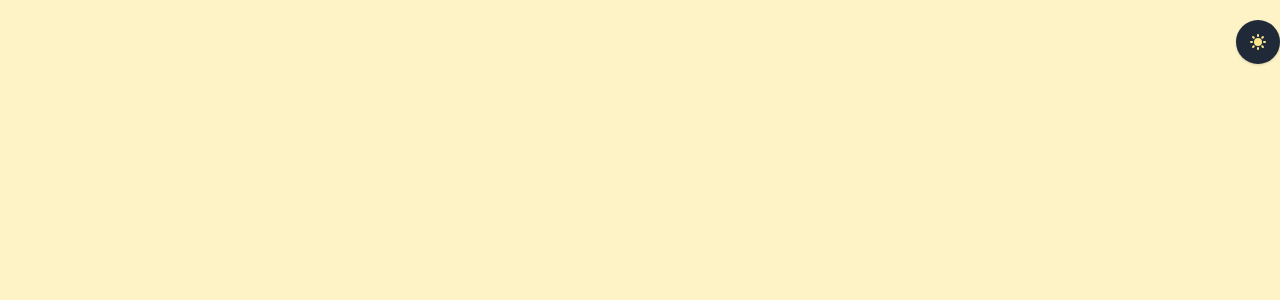
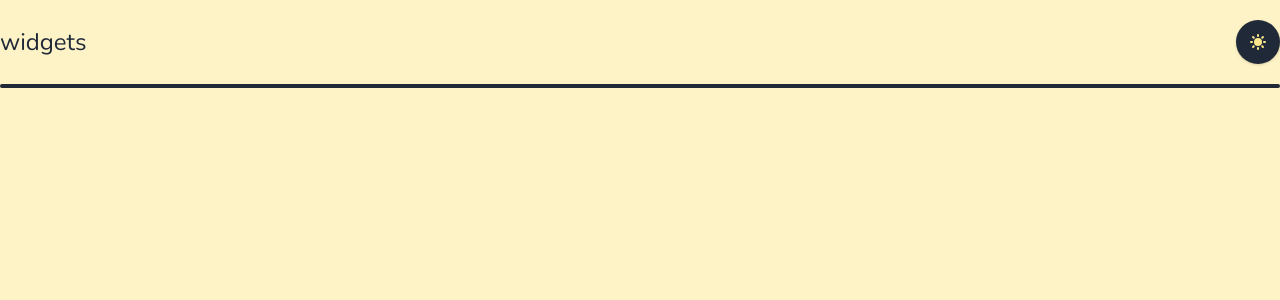
Before and after one commit to lbluigi/widgets, a React (Vite) app: page / in a window 1280 px wide. Shown: the top 300 px of the page. Built offline with nearby package versions, Linux system fonts and the light colour scheme.

Commit message:
add header

```diff
--- a/src/App.tsx
+++ b/src/App.tsx
@@ -1,4 +1,4 @@
-import ToggleTheme from 'components/ToggleTheme'
+import Header from 'components/Header'
 import { FC, useEffect } from 'react'
 import { useDispatch } from 'react-redux'
 import { setTheme } from 'redux-store/theme/themeThunks'
@@ -12,9 +12,7 @@ const App: FC = () => {
 
 	return (
 		<div className="container mx-auto py-5 px-5 md:px-0 app transition">
-			<div className="flex justify-end">
-				<ToggleTheme />
-			</div>
+			<Header />
 		</div>
 	)
 }
--- /dev/null
+++ b/src/components/Header.tsx
@@ -0,0 +1,37 @@
+import { FC } from 'react'
+import cls from 'utils/classNames'
+import ToggleTheme from './ToggleTheme'
+
+const Header: FC = () => {
+	return (
+		<>
+			<div className="flex justify-between items-center">
+				<h1
+					className={cls([
+						'text-2xl',
+						'text-gray-800',
+						'dark:text-yellow-200',
+						'transition',
+					])}>
+					widgets
+				</h1>
+
+				<ToggleTheme />
+			</div>
+
+			<div
+				className={cls([
+					'mt-5',
+					'bg-gray-800',
+					'dark:bg-yellow-200',
+					'h-1',
+					'rounded-full',
+					'transition',
+					'animate-long',
+				])}
+			/>
+		</>
+	)
+}
+
+export default Header
--- a/src/components/ToggleTheme.tsx
+++ b/src/components/ToggleTheme.tsx
@@ -3,6 +3,8 @@ import { RootState } from 'redux-store'
 import { toggleTheme } from 'redux-store/theme/themeSlice'
 import { SunIcon, MoonIcon } from '@heroicons/react/solid'
 import { useMemo } from 'react'
+import toggleBodyThemeClass from 'utils/toggleBodyThemeClass'
+import cls from 'utils/classNames'
 
 const ToggleTheme = () => {
 	const theme = useSelector((state: RootState) => state.theme.value)
@@ -10,15 +12,25 @@ const ToggleTheme = () => {
 	const isLight = useMemo(() => theme === 'light', [theme])
 
 	const onClick = () => {
-		dispatch(toggleTheme(isLight ? 'dark' : 'light'))
+		const newTheme = isLight ? 'dark' : 'light'
+
+		dispatch(toggleTheme(newTheme))
+
+		toggleBodyThemeClass(newTheme)
 	}
 
 	return (
 		<button
 			onClick={onClick}
 			type="button"
-			// eslint-disable-next-line max-len
-			className="transition rounded-full p-3 shadow bg-gray-800 dark:bg-yellow-200">
+			className={cls([
+				'transition',
+				'rounded-full',
+				'p-3',
+				'shadow',
+				'bg-gray-800',
+				'dark:bg-yellow-200',
+			])}>
 			{isLight ? (
 				<SunIcon className="h-5 w-5 text-yellow-200" />
 			) : (
--- a/src/index.css
+++ b/src/index.css
@@ -1,6 +1,10 @@
 @tailwind base;
 @tailwind components;
 @tailwind utilities;
+
+body {
+  font-family: 'Nunito', sans-serif;
+}
 
 body.light {
   @apply bg-yellow-100;
--- a/src/index.html
+++ b/src/index.html
@@ -3,6 +3,9 @@
   <head>
     <meta charset="utf-8" />
     <title>Parcel React</title>
+    <link rel="preconnect" href="https://fonts.googleapis.com">
+    <link rel="preconnect" href="https://fonts.gstatic.com" crossorigin>
+    <link href="https://fonts.googleapis.com/css2?family=Nunito&display=swap" rel="stylesheet">
   </head>
   <body class="light transition">
     <div id="app"></div>
--- a/src/redux-store/theme/themeSlice.ts
+++ b/src/redux-store/theme/themeSlice.ts
@@ -1,5 +1,4 @@
 import { createSlice, PayloadAction } from '@reduxjs/toolkit'
-import toggleBodyThemeClass from 'utils/toggleBodyThemeClass'
 
 export type Theme = 'light' | 'dark'
 
@@ -18,8 +17,6 @@ export const themeSlice = createSlice({
 		toggleTheme: (state, action: PayloadAction<Theme>) => {
 			const { payload } = action
 			state.value = payload
-
-			toggleBodyThemeClass(payload)
 		},
 	},
 })
--- /dev/null
+++ b/src/utils/classNames.tsx
@@ -0,0 +1,3 @@
+const cls = (classes: string[]): string => classes.join(' ')
+
+export default cls
--- a/src/utils/toggleBodyThemeClass.ts
+++ b/src/utils/toggleBodyThemeClass.ts
@@ -1,4 +1,4 @@
-const toggleBodyThemeClass = (value: string) => {
+const toggleBodyThemeClass = (value: string): void => {
 	const { body } = document
 	const themes = ['light', 'dark']
 
--- a/tailwind.config.js
+++ b/tailwind.config.js
@@ -1,9 +1,24 @@
 module.exports = {
 	// mode: 'jit', // still in preview
-	purge: ['./src/**/*.{html,js,jsx,ts,tsx}'],
+	purge: {
+		content: ['./src/**/*.{html,js,jsx,ts,tsx}'],
+		options: {
+			keyframes: true,
+		},
+	},
 	darkMode: 'class',
 	theme: {
-		extend: {},
+		extend: {
+			keyframes: {
+				long: {
+					'0%': { width: '0' },
+					'100%': { width: '100%' },
+				},
+			},
+			animation: {
+				long: 'long 2s ease-in-out',
+			},
+		},
 	},
 	variants: {
 		extends: {},
```
